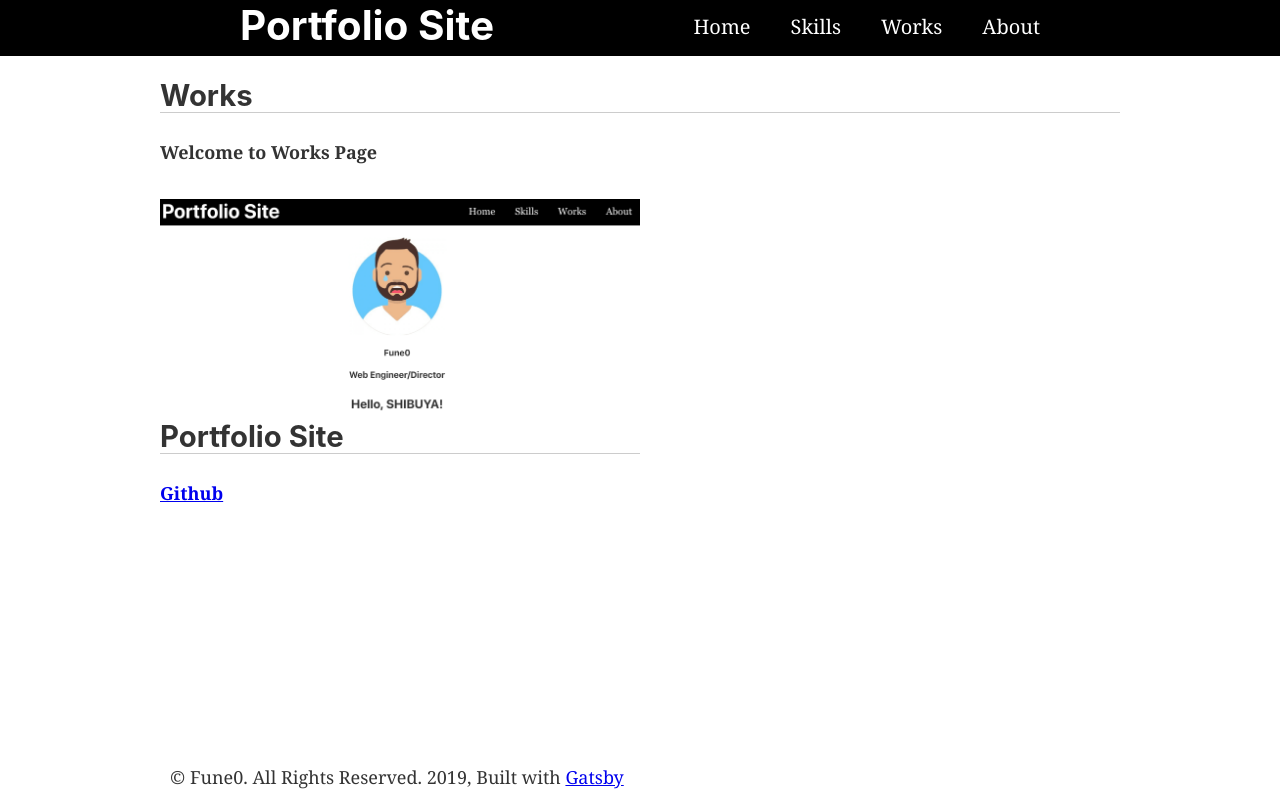
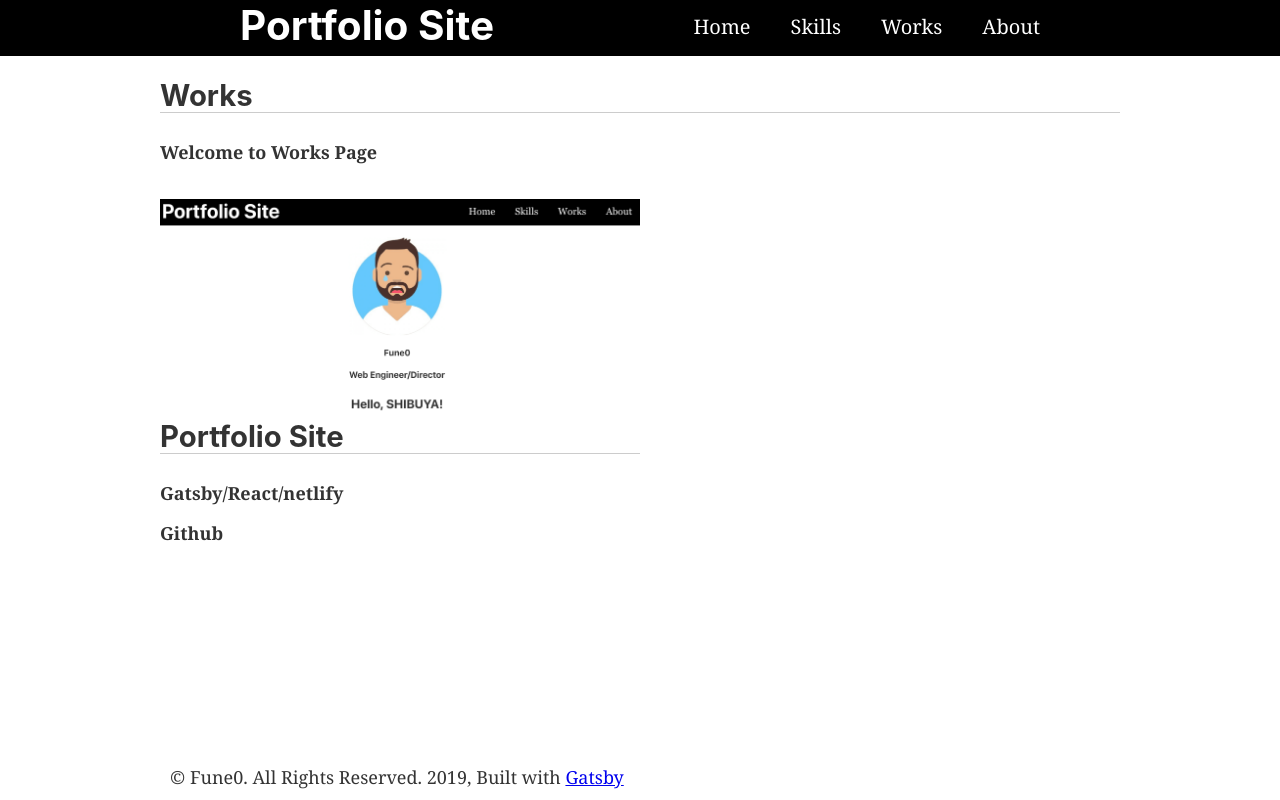
Before and after one commit to fune0/fune0-portfolio, a Gatsby site: page /works in a window 1280 px wide. Built offline with nearby package versions, Linux system fonts and the light colour scheme; Gatsby itself is replaced by a stand-in of ours.

Commit message:
Update works.js

```diff
--- a/src/pages/works.js
+++ b/src/pages/works.js
@@ -22,7 +22,11 @@ const Workspage = () => (
               <Image filename="portfolio.png" alt="ポートフォリオ"/>
             </span>
                 <h2 class="work-title">Portfolio Site</h2>
-                <p class="work-txt"><Link to="/">Github</Link></p>
+                <p class="work-txt">Gatsby/React/netlify</p>
+                <p class="work-link"><Link to="https://github.com/fune0/fune0-portfolio" style={{
+                  color: '#333',
+                  textDecoration: 'none'}}
+                >Github</Link></p>
             </div>
 
           </div>
```
